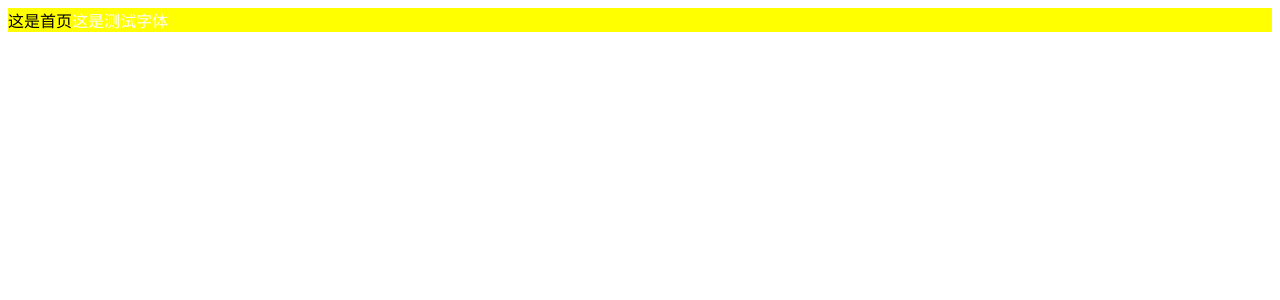
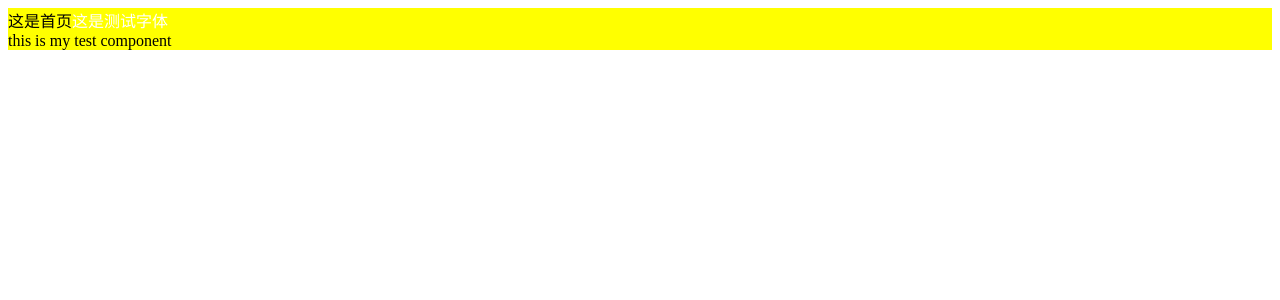
Before and after one commit to chenruijoker/myNormalCli, a React app: page / in a window 1280 px wide. Shown: the top 300 px of the page. Built offline with nearby package versions, Linux system fonts and the light colour scheme.

Commit message:
css,js分离

```diff
--- a/package.json
+++ b/package.json
@@ -29,7 +29,9 @@
         "html-webpack-plugin": "^4.5.0",
         "less": "^4.0.0",
         "less-loader": "^7.2.0",
+        "mini-css-extract-plugin": "^1.3.3",
         "node-sass": "^5.0.0",
+        "optimize-css-assets-webpack-plugin": "^5.0.4",
         "sass-loader": "^10.1.0",
         "style-loader": "^2.0.0",
         "webpack": "^5.11.0",
--- a/src/App.jsx
+++ b/src/App.jsx
@@ -1,11 +1,14 @@
 import React from 'react';
 import './App.scss';
-
+import Test from './components/Test';
 function App(props) {
     return (
         <div className="App">
             这是首页
             <span className="test">这是测试字体</span>
+            <div>
+                <Test />
+            </div>
         </div>
     );
 }
--- a/src/components/Test.jsx
+++ b/src/components/Test.jsx
@@ -0,0 +1,12 @@
+import React from 'react';
+
+
+function Test(props) {
+    return (
+        <div>
+            this is my test component
+        </div>
+    );
+}
+
+export default Test;
--- a/webpack.config.js
+++ b/webpack.config.js
@@ -1,6 +1,8 @@
 const path = require('path');
 const HtmlWebpackPlugin = require('html-webpack-plugin');
 const { CleanWebpackPlugin } = require('clean-webpack-plugin');
+const MiniCssExtractPlugin = require('mini-css-extract-plugin');
+
 
 module.exports = {
     devtool: 'inline-source-map',
@@ -8,10 +10,13 @@ module.exports = {
         app: './src/index.js'
     },
     output: {
-        filename: '[name].[chunkhash].js',
+        filename: '[name].js',
         path: path.resolve(__dirname, 'dist')
     },
     plugins: [
+        new MiniCssExtractPlugin({
+            filename: 'css/[name].css'
+        }),
         new CleanWebpackPlugin(),
         new HtmlWebpackPlugin({
             template: './demo/index.html',
@@ -26,8 +31,8 @@ module.exports = {
     },
     module: {
         rules: [{
-                test: /\.(css|less|scss)$/,
-                use: ['style-loader', 'css-loader', 'less-loader', 'sass-loader']
+                test: /\.(c|le|sc)ss$/,
+                use: ['style-loader', MiniCssExtractPlugin.loader, 'css-loader', 'less-loader', 'sass-loader']
             },
             {
                 test: /\.jsx?$/,
```
Also changed, not shown: 2 other files (tests, documents, lock files or other folders).
